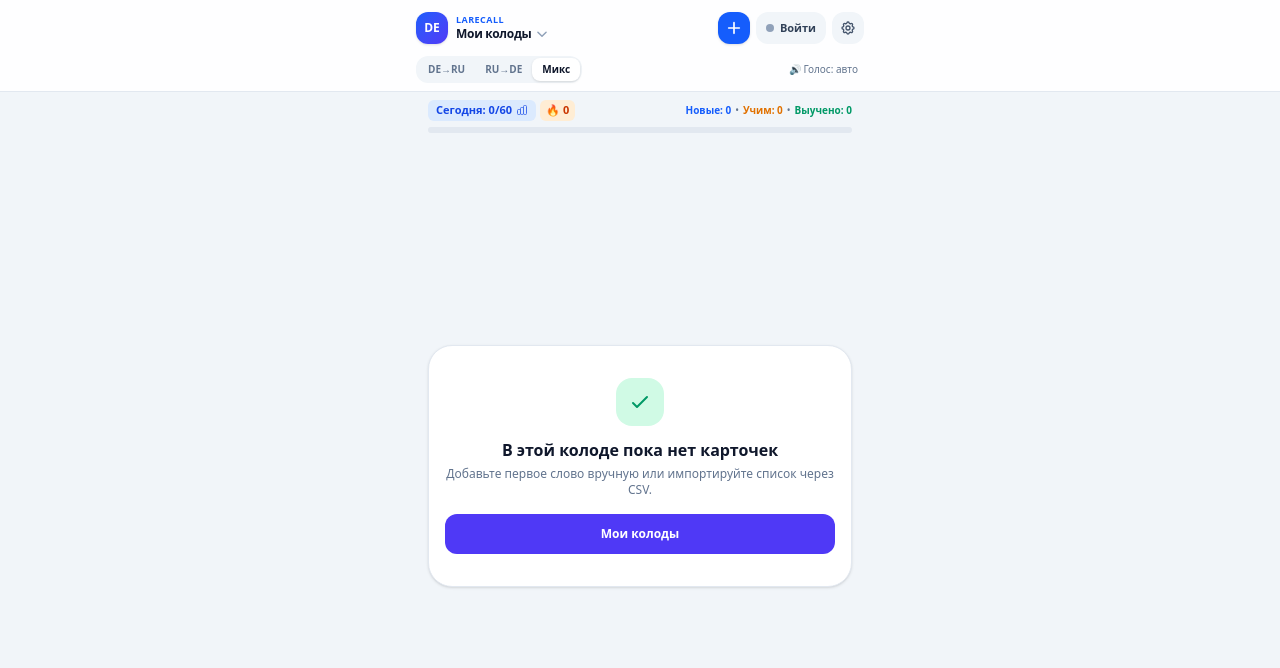
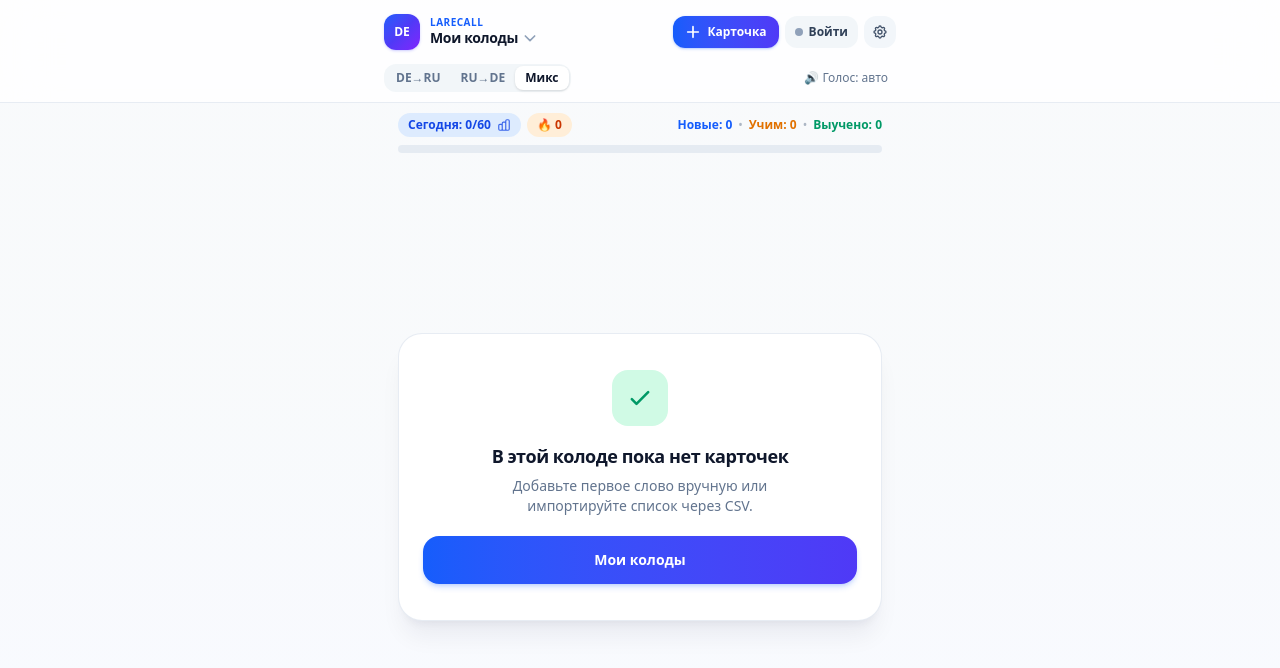
Before and after one commit to an2ancan/anki, a React (Vite) app: page / in a window 1280 px wide. Shown: the top 668 px of the page. Built offline with nearby package versions, Linux system fonts and the light colour scheme.

Commit message:
feat: enhance UI components with improved styles and animations, update translations

```diff
--- a/src/App.tsx
+++ b/src/App.tsx
@@ -790,7 +790,7 @@ export default function App() {
   );
 
   return (
-    <div className="h-[100dvh] bg-slate-100 dark:bg-slate-950 text-slate-900 dark:text-slate-100 flex flex-col font-sans transition-colors duration-200 overflow-hidden">
+    <div className="h-[100dvh] bg-gradient-to-b from-slate-50 via-slate-50 to-indigo-50/40 dark:from-slate-950 dark:via-slate-950 dark:to-indigo-950/20 text-slate-900 dark:text-slate-100 flex flex-col font-sans transition-colors duration-200 overflow-hidden">
       <Header
         activeDeckName={activeDeckMeta?.name || t.myDecks}
         origLang={activeDeckMeta?.origLang || 'RU'}
@@ -828,7 +828,7 @@ export default function App() {
         }}
       />
 
-      <main className="flex-1 max-w-md w-full mx-auto px-3 py-2 flex flex-col justify-between overflow-hidden">
+      <main className="flex-1 max-w-lg w-full mx-auto px-3.5 py-2.5 flex flex-col justify-between overflow-hidden">
         {activeView === 'decks' ? (
           <DecksView
             decks={decks}
@@ -857,20 +857,20 @@ export default function App() {
             }}
           />
         ) : !currentCard ? (
-          <div className="my-auto text-center py-8 px-4 bg-white dark:bg-slate-900 border border-slate-200 dark:border-slate-800 rounded-3xl shadow-sm">
-            <div className="w-12 h-12 bg-emerald-100 dark:bg-emerald-950 text-emerald-600 rounded-2xl flex items-center justify-center mx-auto mb-3">
-              <svg className="w-6 h-6" fill="none" stroke="currentColor" viewBox="0 0 24 24">
-                <path strokeLinecap="round" strokeLinejoin="round" strokeWidth="2" d="M5 13l4 4L19 7" />
+          <div className="my-auto text-center py-9 px-6 bg-white dark:bg-slate-900 border border-slate-200/80 dark:border-slate-800/80 rounded-3xl shadow-xl shadow-slate-900/[0.06] dark:shadow-black/30">
+            <div className="w-14 h-14 bg-emerald-100 dark:bg-emerald-950 text-emerald-600 rounded-2xl flex items-center justify-center mx-auto mb-4">
+              <svg className="w-7 h-7" fill="none" stroke="currentColor" viewBox="0 0 24 24">
+                <path strokeLinecap="round" strokeLinejoin="round" strokeWidth="2.2" d="M5 13l4 4L19 7" />
               </svg>
             </div>
-            <h2 className="text-base font-bold mb-1">
+            <h2 className="text-lg font-extrabold tracking-tight mb-1.5 text-balance">
               {activeDeckCards.length === 0
                 ? t.emptyDeckTitle
                 : stats.dailyReviewedCount >= stats.dailyLimit
                   ? t.dailyDoneTitle
                   : t.queueDoneTitle}
             </h2>
-            <p className="text-xs text-slate-500 dark:text-slate-400 mb-4">
+            <p className="text-sm text-slate-500 dark:text-slate-400 mb-5 text-balance">
               {activeDeckCards.length === 0
                 ? t.emptyDeckDesc
                 : stats.dailyReviewedCount >= stats.dailyLimit
@@ -881,7 +881,7 @@ export default function App() {
               <button
                 type="button"
                 onClick={() => setActiveView('decks')}
-                className="w-full py-3 bg-indigo-600 hover:bg-indigo-700 text-white rounded-xl text-xs font-bold transition"
+                className="w-full py-3.5 bg-gradient-to-r from-blue-600 to-indigo-600 hover:from-blue-700 hover:to-indigo-700 text-white rounded-2xl text-sm font-bold shadow-md shadow-blue-600/20 transition"
               >
                 {t.myDecks}
               </button>
@@ -892,7 +892,7 @@ export default function App() {
                   setAddCardTargetDeckKey(activeDeckKey);
                   setAddCardOpen(true);
                 }}
-                className="w-full py-3 bg-blue-600 hover:bg-blue-700 text-white rounded-xl text-xs font-bold transition"
+                className="w-full py-3.5 bg-gradient-to-r from-blue-600 to-indigo-600 hover:from-blue-700 hover:to-indigo-700 text-white rounded-2xl text-sm font-bold shadow-md shadow-blue-600/20 transition"
               >
                 {t.addFirstCard}
               </button>
@@ -900,7 +900,7 @@ export default function App() {
               <button
                 type="button"
                 onClick={() => rebuildQueue(deck, stats, true)}
-                className="w-full py-3 bg-blue-600 hover:bg-blue-700 text-white rounded-xl text-xs font-bold transition"
+                className="w-full py-3.5 bg-gradient-to-r from-blue-600 to-indigo-600 hover:from-blue-700 hover:to-indigo-700 text-white rounded-2xl text-sm font-bold shadow-md shadow-blue-600/20 transition"
               >
                 {t.continue20}
               </button>
--- a/src/components/Header.tsx
+++ b/src/components/Header.tsx
@@ -47,30 +47,30 @@ export function Header({
   const authLabel = userEmail ? userEmail.split('@')[0] : t.signInShort;
 
   return (
-    <header className="w-full flex-none bg-white/90 dark:bg-slate-900/90 backdrop-blur border-b border-slate-200 dark:border-slate-800 px-3 py-2 z-20">
-      <div className="max-w-md mx-auto space-y-2">
-        {/* Top Row: Brand & Deck Selector + 3 Clean Actions */}
+    <header className="w-full flex-none bg-white/80 dark:bg-slate-900/80 backdrop-blur-xl border-b border-slate-200/80 dark:border-slate-800/80 px-3.5 py-2.5 z-20">
+      <div className="max-w-lg mx-auto space-y-2.5">
+        {/* Top Row: Brand & Deck Selector + Clear Actions */}
         <div className="flex items-center justify-between gap-2">
           <button
             type="button"
             onClick={onToggleDecks}
-            className={`flex items-center gap-2 min-w-0 flex-1 text-left rounded-xl px-1.5 py-1 -ml-1.5 transition ${
+            className={`flex items-center gap-2.5 min-w-0 flex-1 text-left rounded-2xl px-2 py-1 -ml-2 transition ${
               isDecksOpen
                 ? 'bg-blue-50 dark:bg-blue-950/60'
-                : 'hover:bg-slate-100 dark:hover:bg-slate-800'
+                : 'hover:bg-slate-100/80 dark:hover:bg-slate-800/80'
             }`}
             title={t.decksCabinetTitle}
           >
-            <div className="w-8 h-8 rounded-xl bg-gradient-to-br from-blue-600 to-indigo-600 flex items-center justify-center text-white font-black text-xs shadow-sm flex-none">
+            <div className="w-9 h-9 rounded-xl bg-gradient-to-br from-blue-600 via-indigo-600 to-violet-600 flex items-center justify-center text-white font-black text-xs shadow-sm shadow-indigo-500/25 flex-none">
               {learningLang.slice(0, 2)}
             </div>
             <div className="min-w-0 flex-1">
-              <div className="text-[9px] font-extrabold uppercase tracking-wider text-blue-600 dark:text-blue-400 leading-none mb-0.5">
+              <div className="text-[10px] font-extrabold uppercase tracking-wider text-blue-600 dark:text-blue-400 leading-none mb-0.5">
                 LaRecall
               </div>
-              <h1 className="text-xs font-bold leading-tight tracking-tight flex items-center gap-1">
+              <h1 className="text-sm font-bold leading-tight tracking-tight flex items-center gap-1 text-slate-900 dark:text-white">
                 <span className="truncate">{activeDeckName}</span>
-                <svg className="w-3.5 h-3.5 text-slate-400 flex-none" fill="none" stroke="currentColor" viewBox="0 0 24 24">
+                <svg className="w-4 h-4 text-slate-400 flex-none" fill="none" stroke="currentColor" viewBox="0 0 24 24">
                   <path strokeLinecap="round" strokeLinejoin="round" strokeWidth="2.5" d="M19 9l-7 7-7-7" />
                 </svg>
               </h1>
@@ -81,29 +81,30 @@ export function Header({
             <button
               type="button"
               onClick={onOpenAddCard}
-              className="p-2 bg-blue-600 hover:bg-blue-700 text-white rounded-xl transition shadow-sm"
+              className="flex items-center gap-1.5 px-3 py-2 bg-gradient-to-r from-blue-600 to-indigo-600 hover:from-blue-700 hover:to-indigo-700 text-white rounded-xl transition shadow-sm shadow-blue-600/25 active:scale-95 text-xs font-bold"
               title={t.addCardTitle}
               aria-label={t.addCardTitle}
             >
-              <svg className="w-4 h-4" fill="none" stroke="currentColor" viewBox="0 0 24 24">
+              <svg className="w-4 h-4 flex-none" fill="none" stroke="currentColor" viewBox="0 0 24 24">
                 <path strokeLinecap="round" strokeLinejoin="round" strokeWidth="2.5" d="M12 4v16m8-8H4" />
               </svg>
+              <span>{t.addCardShort}</span>
             </button>
 
             <button
               type="button"
               onClick={onOpenAuth}
-              className="relative flex items-center gap-1.5 px-2.5 py-2 bg-slate-100 dark:bg-slate-800 hover:bg-slate-200 dark:hover:bg-slate-700 rounded-xl transition text-[11px] font-semibold text-slate-700 dark:text-slate-200"
+              className="relative flex items-center gap-1.5 px-2.5 py-2 bg-slate-100/90 dark:bg-slate-800/90 hover:bg-slate-200 dark:hover:bg-slate-700 rounded-xl transition text-xs font-semibold text-slate-700 dark:text-slate-200"
               title={t.profileTitle}
             >
               <span className={`w-2 h-2 rounded-full flex-none ${dotClass}`} />
-              <span className="max-w-[68px] truncate">{authLabel}</span>
+              <span className="max-w-[72px] truncate">{authLabel}</span>
             </button>
 
             <button
               type="button"
               onClick={onOpenSettings}
-              className="p-2 bg-slate-100 dark:bg-slate-800 hover:bg-slate-200 dark:hover:bg-slate-700 rounded-xl transition"
+              className="p-2 bg-slate-100/90 dark:bg-slate-800/90 hover:bg-slate-200 dark:hover:bg-slate-700 rounded-xl transition"
               title={t.settingsTitle}
               aria-label={t.settingsTitle}
             >
@@ -118,7 +119,7 @@ export function Header({
         {/* Compact Study Sub-bar: Direction Segmented Control + Voice Indicator */}
         {showStudyBar && (
           <div className="flex items-center justify-between gap-2">
-            <div className="inline-flex bg-slate-100 dark:bg-slate-800/90 p-0.5 rounded-xl text-[10px] font-bold">
+            <div className="inline-flex bg-slate-100/90 dark:bg-slate-800/90 p-0.5 rounded-xl text-xs font-semibold">
               {(
                 [
                   ['learning-orig', `${learningLang}→${origLang}`],
@@ -133,7 +134,7 @@ export function Header({
                   className={`px-2.5 py-1 rounded-lg transition whitespace-nowrap ${
                     mode === val
                       ? 'bg-white dark:bg-slate-900 text-slate-900 dark:text-white shadow-sm'
-                      : 'text-slate-500 dark:text-slate-400'
+                      : 'text-slate-500 dark:text-slate-400 hover:text-slate-700 dark:hover:text-slate-200'
                   }`}
                 >
                   {label}
@@ -144,7 +145,7 @@ export function Header({
             <button
               type="button"
               onClick={onOpenSettings}
-              className="text-[10px] text-slate-500 dark:text-slate-400 hover:text-blue-600 dark:hover:text-blue-400 font-medium truncate max-w-[140px] px-1.5 py-1 rounded-lg transition"
+              className="text-xs text-slate-500 dark:text-slate-400 hover:text-blue-600 dark:hover:text-blue-400 font-medium truncate max-w-[160px] px-2 py-1 rounded-lg hover:bg-slate-100/80 dark:hover:bg-slate-800/80 transition"
               title={t.voiceSection}
             >
               🔊 {voiceLabel}
--- a/src/components/StatusRibbon.tsx
+++ b/src/components/StatusRibbon.tsx
@@ -28,23 +28,23 @@ export function StatusRibbon({
     dailyLimit > 0 ? Math.min(100, Math.round((dailyReviewedCount / dailyLimit) * 100)) : 100;
 
   return (
-    <div className="flex-none max-w-md w-full mx-auto px-3 pt-2">
-      <div className="flex items-center justify-between gap-1 text-[11px] font-medium text-slate-500 dark:text-slate-400">
-        <div className="flex items-center gap-1">
+    <div className="flex-none max-w-lg w-full mx-auto px-3.5 pt-2.5">
+      <div className="flex items-center justify-between gap-2 text-xs font-medium text-slate-500 dark:text-slate-400">
+        <div className="flex items-center gap-1.5">
           <button
             type="button"
             onClick={onOpenStats}
-            className={`flex items-center gap-1 px-2 py-0.5 rounded-md font-bold hover:opacity-90 transition ${
+            className={`flex items-center gap-1.5 px-2.5 py-1 rounded-full font-bold tabular-nums hover:opacity-90 transition ${
               goalReached
-                ? 'bg-emerald-100 dark:bg-emerald-950 text-emerald-700 dark:text-emerald-300'
-                : 'bg-blue-100 dark:bg-blue-950 text-blue-700 dark:text-blue-300'
+                ? 'bg-emerald-100 dark:bg-emerald-950/90 text-emerald-700 dark:text-emerald-300'
+                : 'bg-blue-100/90 dark:bg-blue-950/90 text-blue-700 dark:text-blue-300'
             }`}
             title={t.openStatsTitle}
           >
             <span>
               {t.today}: {dailyReviewedCount}/{dailyLimit}
             </span>
-            <svg className="w-3 h-3 opacity-75" fill="none" stroke="currentColor" viewBox="0 0 24 24">
+            <svg className="w-3.5 h-3.5 opacity-80" fill="none" stroke="currentColor" viewBox="0 0 24 24">
               <path
                 strokeLinecap="round"
                 strokeLinejoin="round"
@@ -57,14 +57,14 @@ export function StatusRibbon({
           <button
             type="button"
             onClick={onOpenStats}
-            className="px-1.5 py-0.5 rounded-md font-bold bg-orange-100 dark:bg-orange-950/70 text-orange-700 dark:text-orange-300 hover:opacity-90 transition"
+            className="px-2.5 py-1 rounded-full font-bold tabular-nums bg-orange-100/90 dark:bg-orange-950/80 text-orange-700 dark:text-orange-300 hover:opacity-90 transition"
             title={t.streakTitle}
           >
             🔥 {streak}
           </button>
         </div>
 
-        <div className="flex items-center gap-1 text-[10px]">
+        <div className="flex items-center gap-1.5 text-[11px] sm:text-xs tabular-nums">
           <button
             type="button"
             onClick={() => onOpenProgress('new')}
@@ -72,7 +72,7 @@ export function StatusRibbon({
           >
             {t.newLabel}: {newCount}
           </button>
-          <span>•</span>
+          <span className="opacity-50">•</span>
           <button
             type="button"
             onClick={() => onOpenProgress('learning')}
@@ -80,7 +80,7 @@ export function StatusRibbon({
           >
             {t.learningLabel}: {learningCount}
           </button>
-          <span>•</span>
+          <span className="opacity-50">•</span>
           <button
             type="button"
             onClick={() => onOpenProgress('mastered')}
@@ -91,9 +91,13 @@ export function StatusRibbon({
         </div>
       </div>
 
-      <div className="w-full bg-slate-200 dark:bg-slate-800 rounded-full h-1.5 mt-1.5 overflow-hidden">
+      <div className="w-full bg-slate-200/80 dark:bg-slate-800 rounded-full h-2 mt-2 overflow-hidden">
         <div
-          className={`h-1.5 transition-all duration-300 ${goalReached ? 'bg-emerald-500' : 'bg-blue-600'}`}
+          className={`h-2 rounded-full transition-all duration-300 ${
+            goalReached
+              ? 'bg-gradient-to-r from-emerald-500 to-teal-500'
+              : 'bg-gradient-to-r from-blue-600 to-indigo-500'
+          }`}
           style={{ width: `${dailyProgressPercent}%` }}
         />
       </div>
--- a/src/index.css
+++ b/src/index.css
@@ -3,6 +3,7 @@
 
 :root {
   --app-height: 100dvh;
+  color-scheme: light dark;
 }
 
 body {
@@ -12,7 +13,35 @@ body {
   padding-bottom: env(safe-area-inset-bottom, 0px);
   touch-action: manipulation;
   -webkit-tap-highlight-color: transparent;
+  -webkit-font-smoothing: antialiased;
+  -moz-osx-font-smoothing: grayscale;
   user-select: none;
+}
+
+:focus-visible {
+  outline: 2px solid rgb(59 130 246 / 0.8);
+  outline-offset: 2px;
+}
+
+@keyframes fadeSlideUp {
+  from {
+    opacity: 0;
+    transform: translateY(6px);
+  }
+  to {
+    opacity: 1;
+    transform: translateY(0);
+  }
+}
+
+.animate-reveal {
+  animation: fadeSlideUp 0.2s cubic-bezier(0.16, 1, 0.3, 1) both;
+}
+
+@media (prefers-reduced-motion: reduce) {
+  .animate-reveal {
+    animation: none;
+  }
 }
 
 .safe-pb {
--- a/src/lib/i18n.ts
+++ b/src/lib/i18n.ts
@@ -5,6 +5,7 @@ export const translations = {
     // Header & common
     mixedMode: 'Микс',
     addCardTitle: 'Добавить карточку',
+    addCardShort: 'Карточка',
     profileTitle: 'Профиль и синхронизация Supabase',
     settingsTitle: 'Настройки и словарь',
     themeTitle: 'Сменить тему',
@@ -242,6 +243,7 @@ export const translations = {
     // Header & common
     mixedMode: 'Mixed',
     addCardTitle: 'Add card',
+    addCardShort: 'Card',
     profileTitle: 'Profile & Supabase sync',
     settingsTitle: 'Settings & dictionary',
     themeTitle: 'Toggle theme',
```
Also changed, not shown: src/components/FlashCard.tsx (+35 -32 lines), 1 other file (tests, documents, lock files or other folders).
